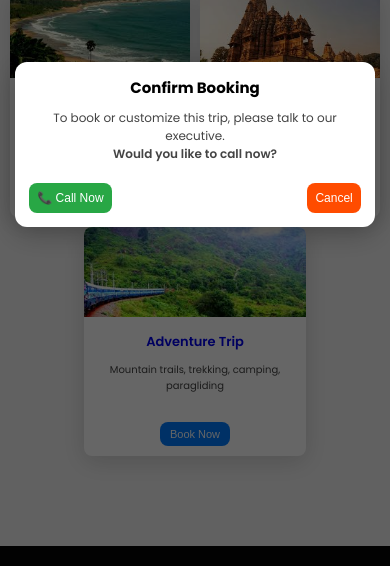
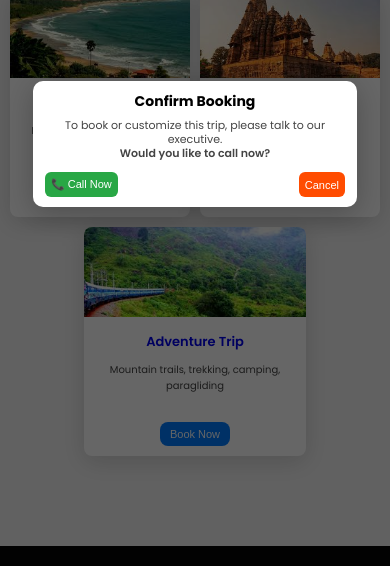
Before and after one commit to prasad6304868805/vizag-tripto, a plain HTML site: page index.html in a window 390 px wide. Both pictures are taken after a click on the link "Customize Trip". Shown: the part 278-844 px from the top of the page. Drawn offline with Linux system fonts and the light colour scheme.

Commit message:
Update index.html

```diff
--- a/index.html
+++ b/index.html
@@ -296,24 +296,34 @@
     margin: 0 auto;
   }
 
-  /* Popup */
+  /* Popup Compact Mobile */
 .popup-box {
-    width: 85%;
-    padding: 14px;
+    width: 78%;            /* smaller width */
+    max-width: 300px;      /* tighter limit */
+    padding: 10px 12px;    /* less padding */
+    border-radius: 10px;
 }
+
 .popup-title {
-    font-size: 15px;
+    font-size: 14px;       /* reduced font */
+    margin-bottom: 6px;
 }
+
 .popup-msg {
-    font-size: 12px;
+    font-size: 11px;
+    margin-bottom: 12px;
+    line-height: 1.3;      /* tighter text */
 }
+
 .popup-btns {
-    gap: 8px;
+    gap: 6px;              /* less gap between buttons */
 }
+
 .popup-btn-call,
 .popup-btn-cancel {
-    font-size: 12px;
-    padding: 8px;
+    font-size: 11px;
+    padding: 6px;          /* smaller button height */
+    border-radius: 6px;
 }
 
   /* Footer */
```
Lines whose indentation alone changed are shown as unchanged.
